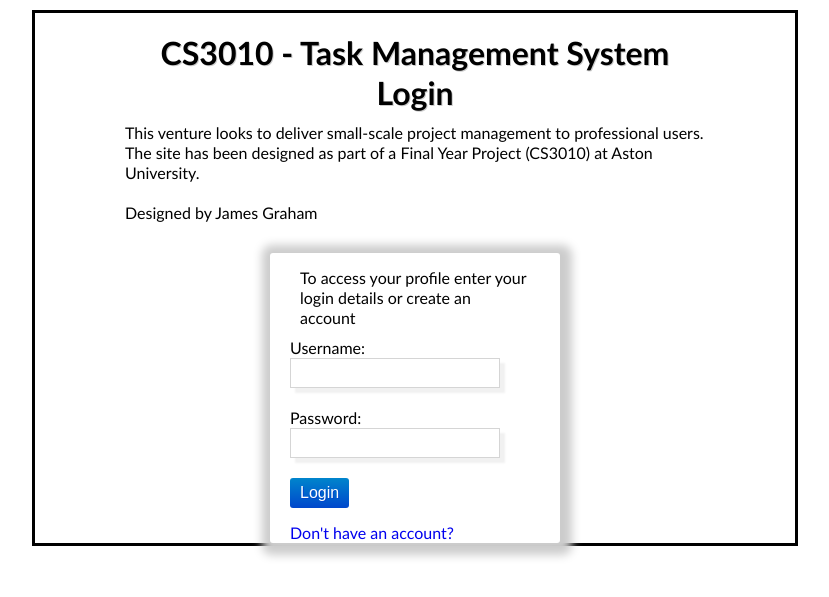
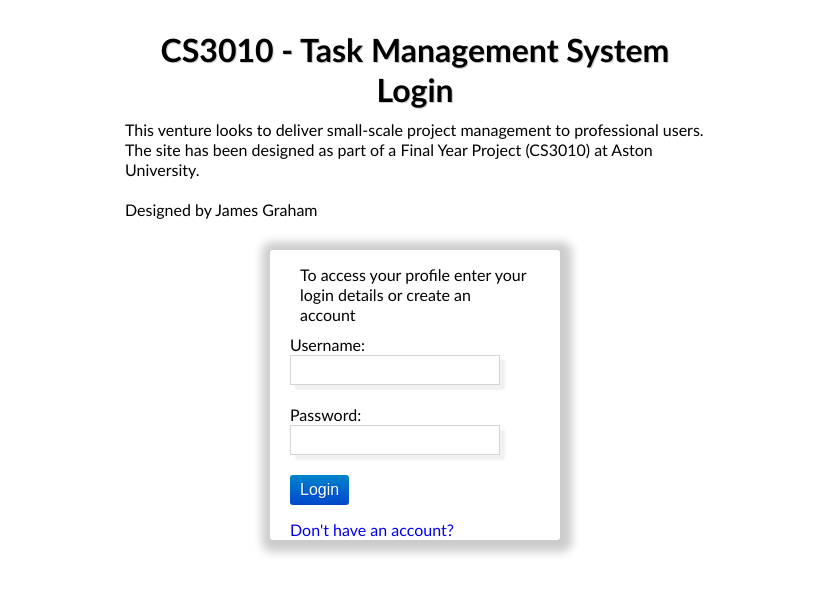
Before and after one commit to james55555/FYP, a PHP site: page /Includes/System/View/login.php in a window 1280 px wide. Shown: the top 597 px of the page, without its empty margins (225-1054 px from the left). Run offline with PHP 8.4, Linux system fonts and the light colour scheme.

Commit message:
removed container border used in testing

```diff
--- a/FinalYearProject/Includes/CSS/login.css
+++ b/FinalYearProject/Includes/CSS/login.css
@@ -4,10 +4,6 @@ http://www.mycodezone.com/simple-screen-centered-login-box/
 *
 */
 
-/*Override container to remove the border for this page*/
-#container{
-    border: solid black;
-}
 /*Introduction section*/
 #intro{
     margin: 0 auto;
```
